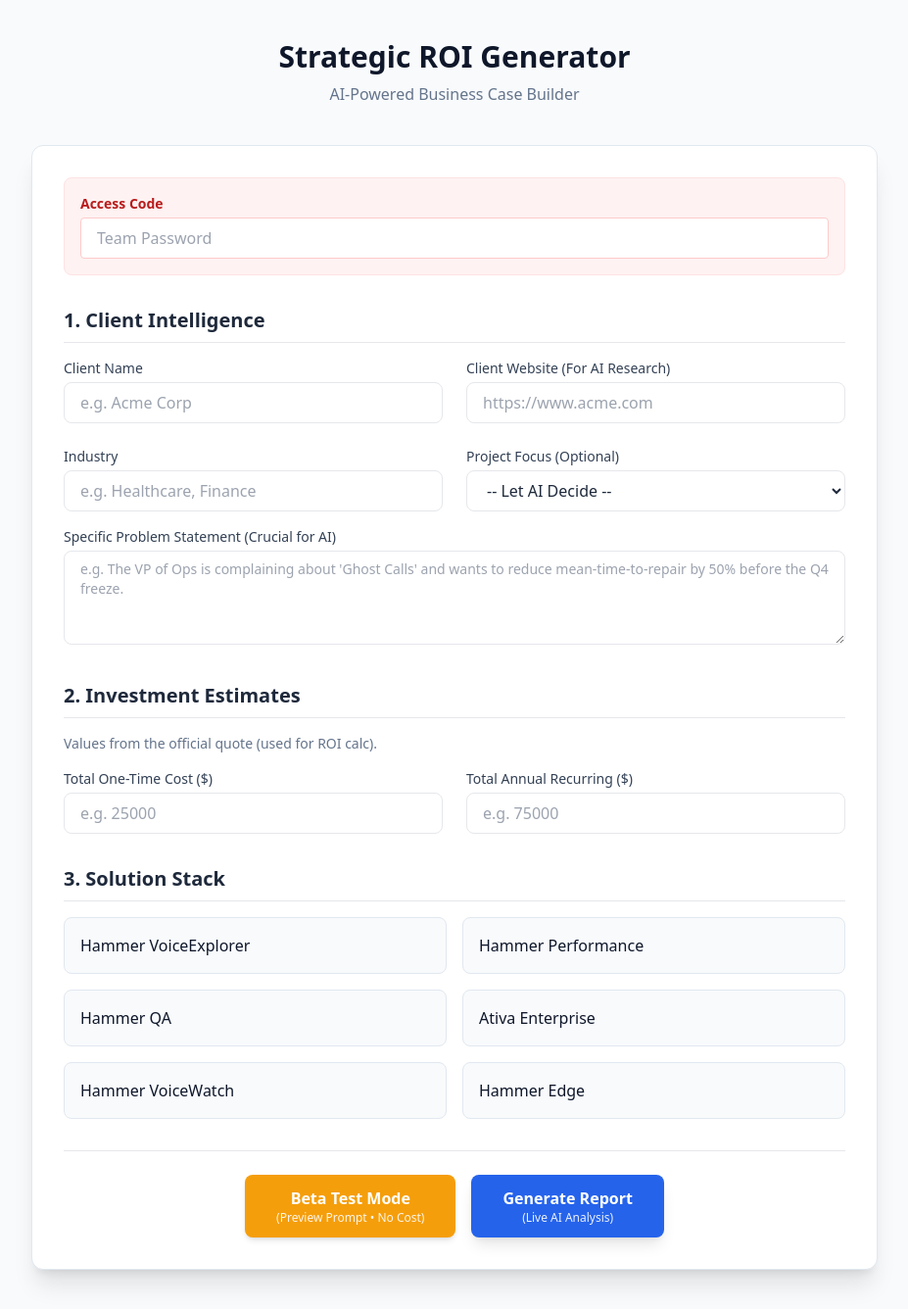
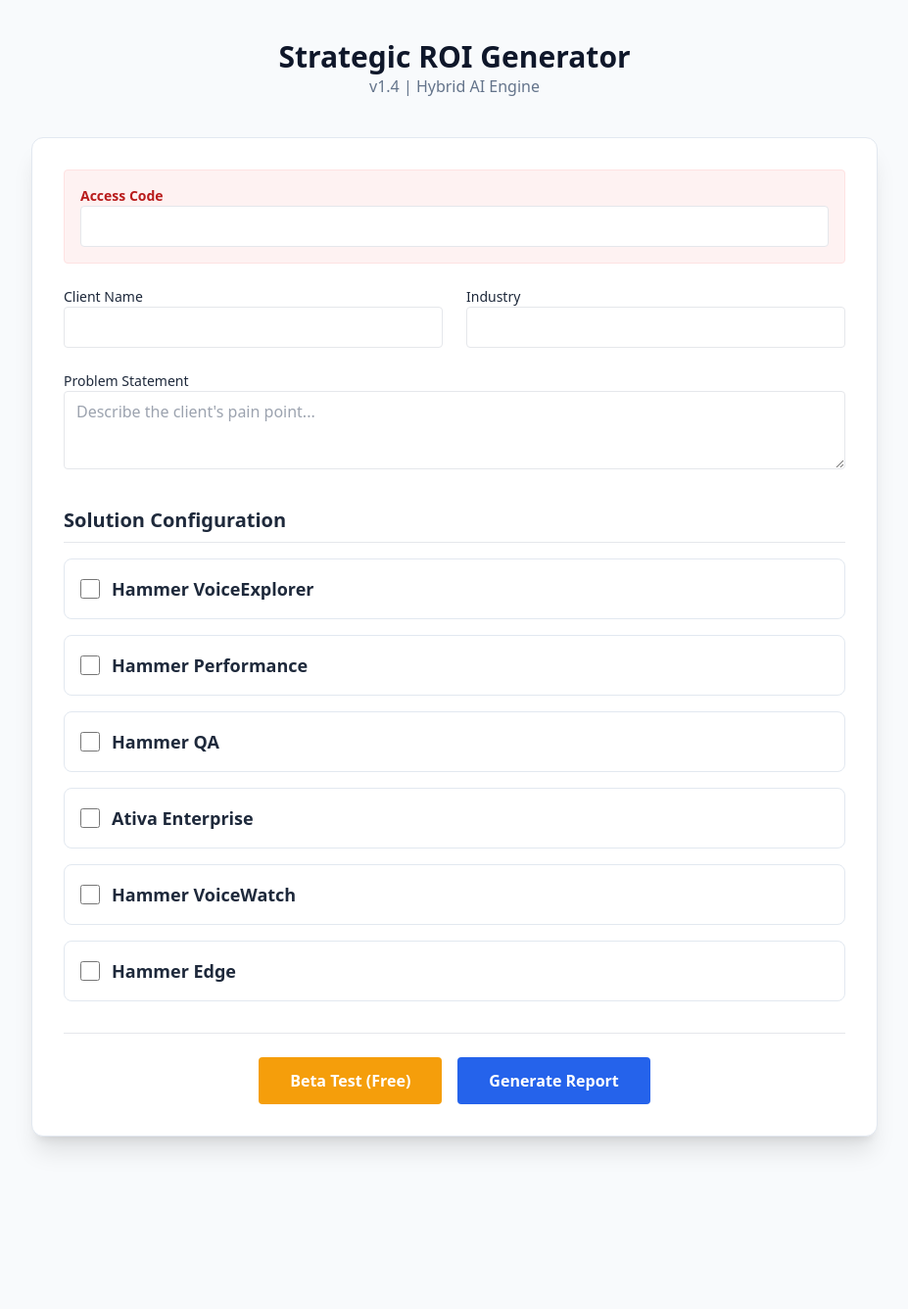
Before and after one commit to hammerlab-eric/hammer-roi-calculator, a Flask app: page / in a window 1280 px wide. Shown: the whole page at 98% size, without its empty margins (176-1103 px from the left). After the commit the page ends 1175 px from the top, so only its background shows below. Run offline with Flask 3, Linux system fonts and the light colour scheme; some libraries are stand-ins or nearby versions.

Commit message:
Update index.html

```diff
--- a/templates/index.html
+++ b/templates/index.html
@@ -3,145 +3,124 @@
 <head>
     <meta charset="UTF-8">
     <meta name="viewport" content="width=device-width, initial-scale=1.0">
-    <title>ROI Generator | AI Edition</title>
+    <title>ROI Generator | v1.4</title>
     <script src="https://cdn.tailwindcss.com"></script>
     <style>
-        .checkbox-card input:checked + div {
-            border-color: #2563eb;
-            background-color: #eff6ff;
-            box-shadow: 0 4px 6px -1px rgba(37, 99, 235, 0.1), 0 2px 4px -1px rgba(37, 99, 235, 0.06);
+        .product-card { transition: all 0.2s; border: 1px solid #e2e8f0; }
+        .product-card.active { border-color: #2563eb; background-color: #f8fafc; }
+        .spinner {
+            border: 3px solid rgba(255,255,255,0.3); border-top: 3px solid white;
+            border-radius: 50%; width: 20px; height: 20px; animation: spin 1s linear infinite;
         }
-        .spinner {
-            border: 4px solid rgba(255, 255, 255, 0.3);
-            border-radius: 50%;
-            border-top: 4px solid white;
-            width: 24px;
-            height: 24px;
-            animation: spin 1s linear infinite;
-        }
-        @keyframes spin {
-            0% { transform: rotate(0deg); }
-            100% { transform: rotate(360deg); }
-        }
+        @keyframes spin { 0% { transform: rotate(0deg); } 100% { transform: rotate(360deg); } }
     </style>
     <script>
+        function toggleCard(checkbox, prodName) {
+            const card = document.getElementById('card_' + prodName);
+            const details = document.getElementById('details_' + prodName);
+            if (checkbox.checked) {
+                card.classList.add('active');
+                details.classList.remove('hidden');
+            } else {
+                card.classList.remove('active');
+                details.classList.add('hidden');
+            }
+        }
+
+        function toggleCustomTerm(select, prodName) {
+            const customInput = document.getElementById('custom_term_' + prodName);
+            if (select.value === 'other') {
+                customInput.classList.remove('hidden');
+            } else {
+                customInput.classList.add('hidden');
+            }
+        }
+
         function setModeAndSubmit(mode) {
             document.getElementById('modeField').value = mode;
-
-            // Hide buttons, show spinner
             document.getElementById('btnContainer').classList.add('hidden');
             document.getElementById('loadingContainer').classList.remove('hidden');
-
-            // Update Loading Text based on mode
-            const loadingText = document.getElementById('loadingText');
-            if (mode === 'beta') {
-                loadingText.innerText = "Constructing Beta Preview (No Cost)...";
-            } else {
-                loadingText.innerText = "Generating AI Analysis ($)...";
-            }
-
+            document.getElementById('loadingText').innerText = mode === 'beta' ? "Building Beta Preview..." : "Generating Analysis...";
             document.getElementById('roiForm').submit();
         }
     </script>
 </head>
 <body class="bg-slate-50 text-slate-800 font-sans">
-
     <div class="max-w-4xl mx-auto py-10 px-4">
-        <div class="mb-10 text-center">
+        <div class="text-center mb-10">
             <h1 class="text-3xl font-bold text-slate-900">Strategic ROI Generator</h1>
-            <p class="text-slate-500 mt-2">AI-Powered Business Case Builder</p>
+            <p class="text-slate-500">v1.4 | Hybrid AI Engine</p>
         </div>
 
         <form id="roiForm" action="/generate" method="POST" class="bg-white shadow-xl rounded-xl p-8 border border-slate-200">
             <input type="hidden" name="mode" id="modeField" value="live">
 
-            <div class="mb-8 bg-red-50 p-4 rounded-lg border border-red-100">
-                <label class="block text-sm font-bold text-red-700 mb-1">Access Code</label>
-                <input type="password" name="access_code" required placeholder="Team Password" class="w-full border border-red-200 rounded px-4 py-2 focus:ring-2 focus:ring-red-500 outline-none">
-            </div>
-
-            <div class="mb-8">
-                <h2 class="text-xl font-semibold mb-4 border-b pb-2 text-slate-800">1. Client Intelligence</h2>
-                <div class="grid grid-cols-1 md:grid-cols-2 gap-6 mb-4">
-                    <div>
-                        <label class="block text-sm font-medium text-slate-700 mb-1">Client Name</label>
-                        <input type="text" name="client_name" required placeholder="e.g. Acme Corp" class="w-full border rounded-lg px-4 py-2 focus:ring-2 focus:ring-blue-500 outline-none">
+            <div class="grid grid-cols-1 md:grid-cols-2 gap-6 mb-8">
+                <div class="bg-red-50 p-4 rounded border border-red-100 col-span-1 md:col-span-2">
+                    <label class="block text-sm font-bold text-red-700">Access Code</label>
+                    <input type="password" name="access_code" required class="w-full border rounded px-3 py-2">
                 </div>
                 <div>
-                        <label class="block text-sm font-medium text-slate-700 mb-1">Client Website (For AI Research)</label>
-                        <input type="url" name="client_url" placeholder="https://www.acme.com" class="w-full border rounded-lg px-4 py-2 focus:ring-2 focus:ring-blue-500 outline-none">
+                    <label class="block text-sm font-medium">Client Name</label>
+                    <input type="text" name="client_name" required class="w-full border rounded px-3 py-2">
                 </div>
                 <div>
-                        <label class="block text-sm font-medium text-slate-700 mb-1">Industry</label>
-                        <input type="text" name="industry" required placeholder="e.g. Healthcare, Finance" class="w-full border rounded-lg px-4 py-2 focus:ring-2 focus:ring-blue-500 outline-none">
+                    <label class="block text-sm font-medium">Industry</label>
+                    <input type="text" name="industry" required class="w-full border rounded px-3 py-2">
                 </div>
-                     <div>
-                        <label class="block text-sm font-medium text-slate-700 mb-1">Project Focus (Optional)</label>
-                        <select name="project_type" class="w-full border rounded-lg px-4 py-2 bg-white">
-                            <option value="">-- Let AI Decide --</option>
-                            <option value="Migration">Migration (Legacy to Cloud)</option>
-                            <option value="DevOps">DevOps / CI/CD Transformation</option>
-                            <option value="Operations">Operational Efficiency</option>
-                            <option value="CX">CX / Quality Improvement</option>
-                        </select>
-                    </div>
-                </div>
-                <div class="w-full">
-                    <label class="block text-sm font-medium text-slate-700 mb-1">Specific Problem Statement (Crucial for AI)</label>
-                    <textarea name="problem_statement" placeholder="e.g. The VP of Ops is complaining about 'Ghost Calls' and wants to reduce mean-time-to-repair by 50% before the Q4 freeze." class="w-full border rounded-lg px-4 py-2 focus:ring-2 focus:ring-blue-500 outline-none h-24 text-sm"></textarea>
+                <div class="col-span-1 md:col-span-2">
+                    <label class="block text-sm font-medium">Problem Statement</label>
+                    <textarea name="problem_statement" class="w-full border rounded px-3 py-2 h-20" placeholder="Describe the client's pain point..."></textarea>
                 </div>
             </div>
 
-            <div class="mb-8">
-                <h2 class="text-xl font-semibold mb-4 border-b pb-2 text-slate-800">2. Investment Estimates</h2>
-                <p class="text-sm text-slate-500 mb-4">Values from the official quote (used for ROI calc).</p>
-                <div class="grid grid-cols-1 md:grid-cols-2 gap-6">
+            <h2 class="text-xl font-bold mb-4 border-b pb-2">Solution Configuration</h2>
+            <div class="grid grid-cols-1 gap-4 mb-8">
+                {% for product in products %}
+                <div id="card_{{ product }}" class="product-card rounded-lg p-4">
+                    <label class="flex items-center cursor-pointer">
+                        <input type="checkbox" name="products" value="{{ product }}" class="w-5 h-5 text-blue-600" onchange="toggleCard(this, '{{ product }}')">
+                        <span class="ml-3 font-semibold text-lg">{{ product }}</span>
+                    </label>
+
+                    <div id="details_{{ product }}" class="hidden mt-4 pl-8 grid grid-cols-1 md:grid-cols-3 gap-4 border-t pt-4">
                         <div>
-                        <label class="block text-sm font-medium text-slate-700 mb-1">Total One-Time Cost ($)</label>
-                        <input type="number" name="one_time_cost" placeholder="e.g. 25000" class="w-full border rounded-lg px-4 py-2 focus:ring-2 focus:ring-green-500 outline-none">
+                            <label class="block text-xs font-bold text-slate-500 uppercase">Monthly Cost ($)</label>
+                            <input type="number" name="cost_{{ product }}" placeholder="0.00" class="w-full border rounded px-2 py-1">
                         </div>
                         <div>
-                        <label class="block text-sm font-medium text-slate-700 mb-1">Total Annual Recurring ($)</label>
-                        <input type="number" name="recurring_cost" placeholder="e.g. 75000" class="w-full border rounded-lg px-4 py-2 focus:ring-2 focus:ring-green-500 outline-none">
+                            <label class="block text-xs font-bold text-slate-500 uppercase">Term Length</label>
+                            <select name="term_{{ product }}" class="w-full border rounded px-2 py-1" onchange="toggleCustomTerm(this, '{{ product }}')">
+                                <option value="12">12 Months (1 Year)</option>
+                                <option value="24">24 Months (2 Years)</option>
+                                <option value="36">36 Months (3 Years)</option>
+                                <option value="1">1 Month (Pilot)</option>
+                                <option value="other">Custom...</option>
+                            </select>
+                        </div>
+                        <div>
+                            <label class="block text-xs font-bold text-slate-500 uppercase">&nbsp;</label>
+                            <input type="number" step="0.25" id="custom_term_{{ product }}" name="term_custom_{{ product }}" placeholder="Months (0.25 - 64)" class="hidden w-full border rounded px-2 py-1 bg-yellow-50">
                         </div>
                     </div>
                 </div>
-
-            <div class="mb-8">
-                <h2 class="text-xl font-semibold mb-4 border-b pb-2 text-slate-800">3. Solution Stack</h2>
-                <div class="grid grid-cols-1 md:grid-cols-2 gap-4">
-                    {% for product in products %}
-                    <label class="checkbox-card cursor-pointer">
-                        <input type="checkbox" name="products" value="{{ product }}" class="hidden">
-                        <div class="border border-slate-200 rounded-lg p-4 hover:border-blue-400 transition-all bg-slate-50">
-                            <span class="font-medium text-slate-900">{{ product }}</span>
-                        </div>
-                    </label>
                 {% endfor %}
             </div>
-            </div>
 
-            <div class="mt-8 border-t pt-6">
-                <div id="btnContainer" class="flex flex-col md:flex-row gap-4 justify-center items-center">
-                    <button type="button" onclick="setModeAndSubmit('beta')" class="w-full md:w-auto bg-amber-500 hover:bg-amber-600 text-white font-bold py-3 px-8 rounded-lg shadow-md transform transition hover:-translate-y-1 flex flex-col items-center">
-                        <span>Beta Test Mode</span>
-                        <span class="text-xs font-normal opacity-90">(Preview Prompt • No Cost)</span>
+            <div class="flex justify-center gap-4 border-t pt-6" id="btnContainer">
+                <button type="button" onclick="setModeAndSubmit('beta')" class="bg-amber-500 text-white font-bold py-3 px-8 rounded hover:bg-amber-600">
+                    Beta Test (Free)
                 </button>
-
-                    <button type="button" onclick="setModeAndSubmit('live')" class="w-full md:w-auto bg-blue-600 hover:bg-blue-700 text-white font-bold py-3 px-8 rounded-lg shadow-lg transform transition hover:-translate-y-1 flex flex-col items-center">
-                        <span>Generate Report</span>
-                        <span class="text-xs font-normal opacity-90">(Live AI Analysis)</span>
+                <button type="button" onclick="setModeAndSubmit('live')" class="bg-blue-600 text-white font-bold py-3 px-8 rounded hover:bg-blue-700">
+                    Generate Report
                 </button>
             </div>
 
-                <div id="loadingContainer" class="hidden flex justify-center items-center gap-3 py-4">
-                    <div class="spinner border-slate-400 border-t-blue-600"></div>
-                    <span id="loadingText" class="text-slate-600 font-medium">Processing...</span>
+            <div id="loadingContainer" class="hidden text-center py-4">
+                <div class="inline-block spinner border-slate-400 border-t-blue-600 mb-2"></div>
+                <p id="loadingText" class="text-slate-600 font-medium">Processing...</p>
             </div>
-            </div>
-
         </form>
     </div>
-
 </body>
 </html>
```
Lines whose indentation alone changed are shown as unchanged.
